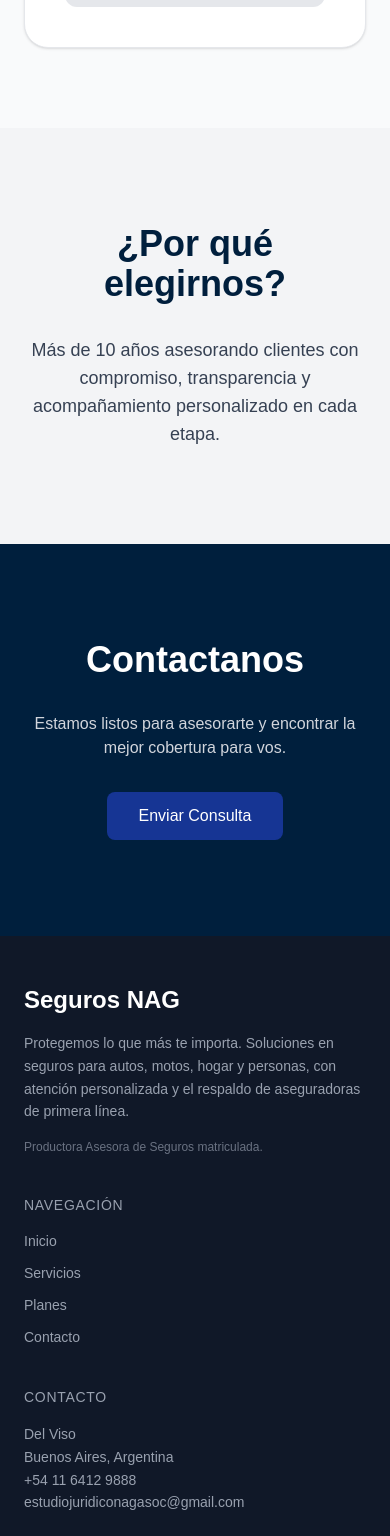
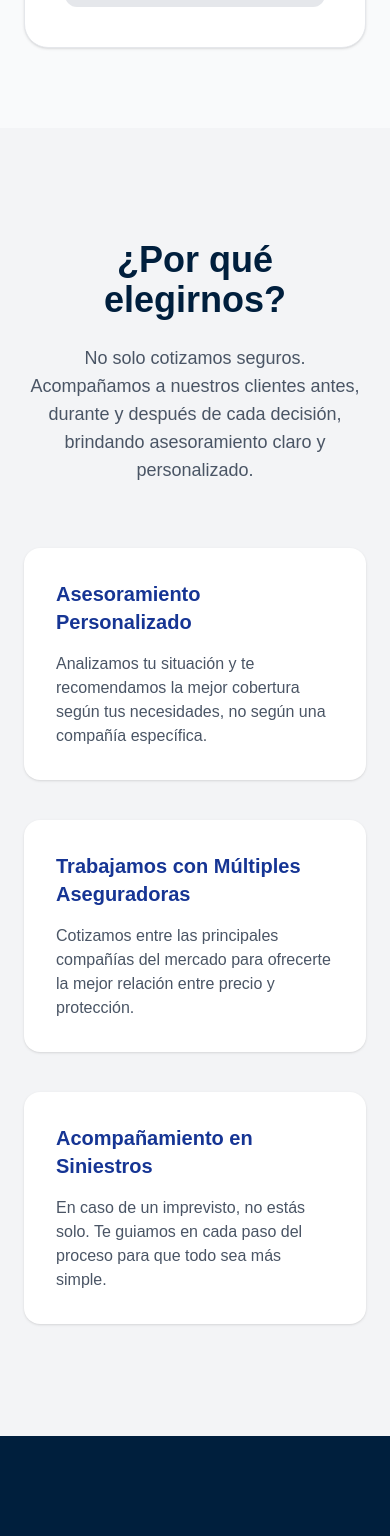
Before and after one commit to p0nkx/seguros-web, a Next.js app: page / in a window 390 px wide. Shown: the part 5700-7236 px from the top of the page. Built offline with nearby package versions, Linux system fonts and the light colour scheme.

Commit message:
mejora de la seccion nosotros

```diff
--- a/app/page.tsx
+++ b/app/page.tsx
@@ -414,16 +414,51 @@ transition-all duration-300
       </section>
 
       {/* ================= NOSOTROS ================= */}
-      <section className="py-24 bg-gray-100 text-center">
-        <div className="max-w-4xl mx-auto px-6">
-          <h2 className="text-4xl font-bold text-[#001f3d] mb-8">
+      <section className="py-28 bg-gray-100">
+        <div className="max-w-6xl mx-auto px-6 text-center">
+
+          <h2 className="text-4xl md:text-5xl font-bold text-[#001f3d] mb-6">
             ¿Por qué elegirnos?
           </h2>
 
-          <p className="text-gray-700 text-lg">
-            Más de 10 años asesorando clientes con compromiso, transparencia
-            y acompañamiento personalizado en cada etapa.
+          <p className="text-gray-600 max-w-2xl mx-auto mb-16 text-lg">
+            No solo cotizamos seguros. Acompañamos a nuestros clientes antes, durante y después de cada decisión,
+            brindando asesoramiento claro y personalizado.
           </p>
+
+          <div className="grid md:grid-cols-3 gap-10 text-left">
+
+            <div className="bg-white p-8 rounded-2xl shadow-sm">
+              <h3 className="font-semibold text-[#163594] text-xl mb-4">
+                Asesoramiento Personalizado
+              </h3>
+              <p className="text-gray-600">
+                Analizamos tu situación y te recomendamos la mejor cobertura según tus necesidades,
+                no según una compañía específica.
+              </p>
+            </div>
+
+            <div className="bg-white p-8 rounded-2xl shadow-sm">
+              <h3 className="font-semibold text-[#163594] text-xl mb-4">
+                Trabajamos con Múltiples Aseguradoras
+              </h3>
+              <p className="text-gray-600">
+                Cotizamos entre las principales compañías del mercado para ofrecerte
+                la mejor relación entre precio y protección.
+              </p>
+            </div>
+
+            <div className="bg-white p-8 rounded-2xl shadow-sm">
+              <h3 className="font-semibold text-[#163594] text-xl mb-4">
+                Acompañamiento en Siniestros
+              </h3>
+              <p className="text-gray-600">
+                En caso de un imprevisto, no estás solo.
+                Te guiamos en cada paso del proceso para que todo sea más simple.
+              </p>
+            </div>
+
+          </div>
         </div>
       </section>
 
```
Lines whose indentation alone changed are shown as unchanged.
